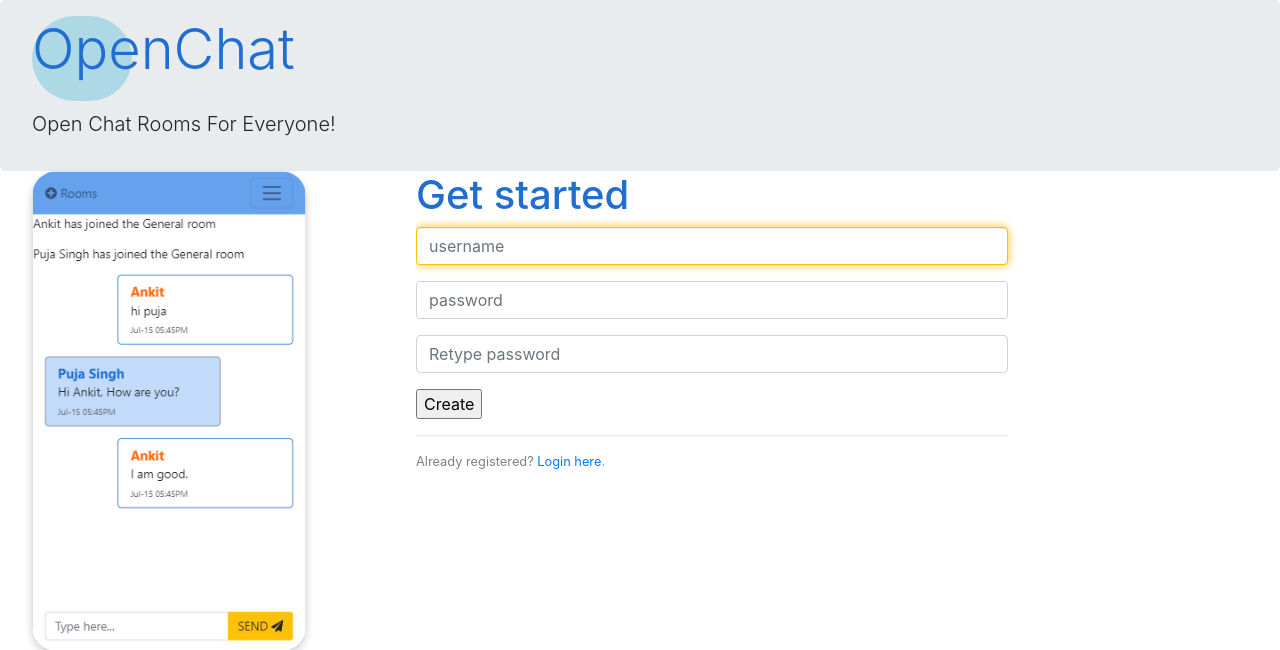
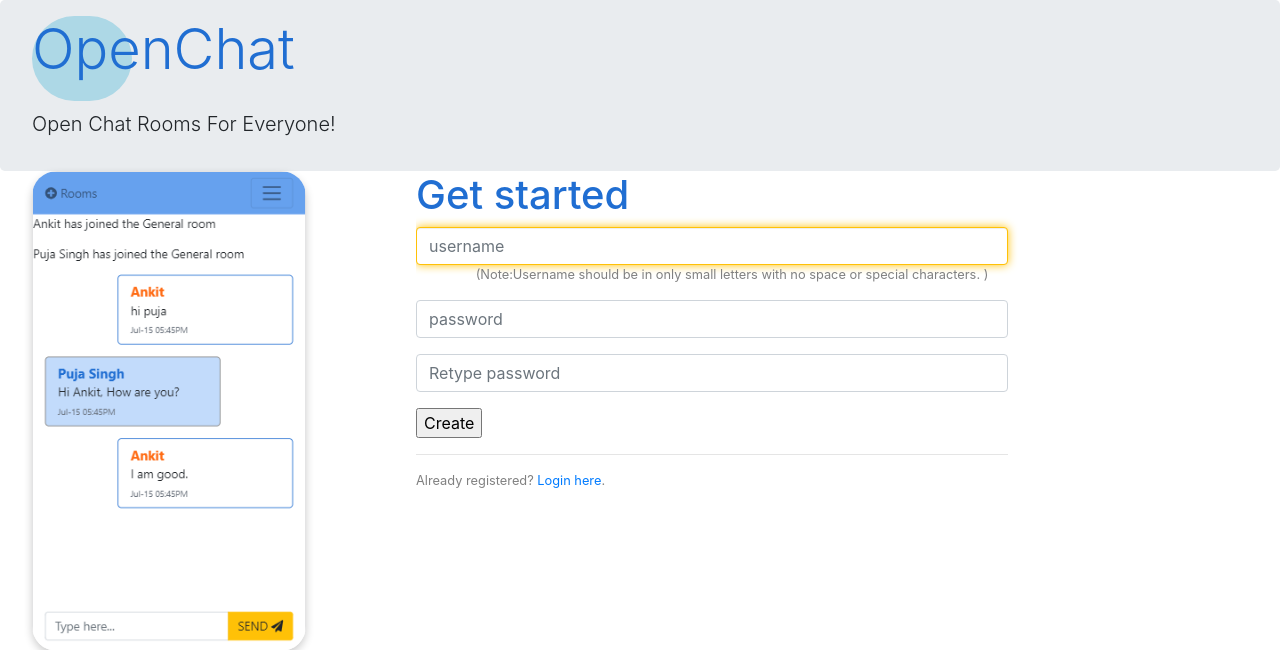
Before and after one commit to ankitsinghmyself/openchat-app, a Flask app: page / in a window 1280 px wide. Shown: the top 650 px of the page. Run offline with Flask 2, Linux system fonts and the light colour scheme; some libraries are stand-ins or nearby versions.

Commit message:
username validation

```diff
--- a/templates/index.html
+++ b/templates/index.html
@@ -11,8 +11,8 @@
             placeholder='username', autocomplete='off',
             autofocus=true,pattern="^[a-z0-9_-]{4,20}$")}}
         <ul>
-            <div id="message" style="text-align: center; margin: auto; ">
-                <p>(Note:only small letters with No space or special characters )</p>
+            <div id="message1" style="text-align: center; margin: auto; ">
+                <p>(Note:Username should be in only small letters with no space or special characters. )</p>
             </div>
 
             {% for error in form.username.errors %}
@@ -83,6 +83,15 @@
     myInput.onblur = function () {
         document.getElementById("message").style.display = "none";
     }
+// When the user clicks on the password field, show the message box
+myInput.onfocus = function () {
+        document.getElementById("message1").style.display = "block";
+    }
+
+    // When the user clicks outside of the password field, hide the message box
+    myInput.onblur = function () {
+        document.getElementById("message1").style.display = "none";
+    }
 
     // When the user starts to type something inside the password field
     myInput.onkeyup = function () {
```
